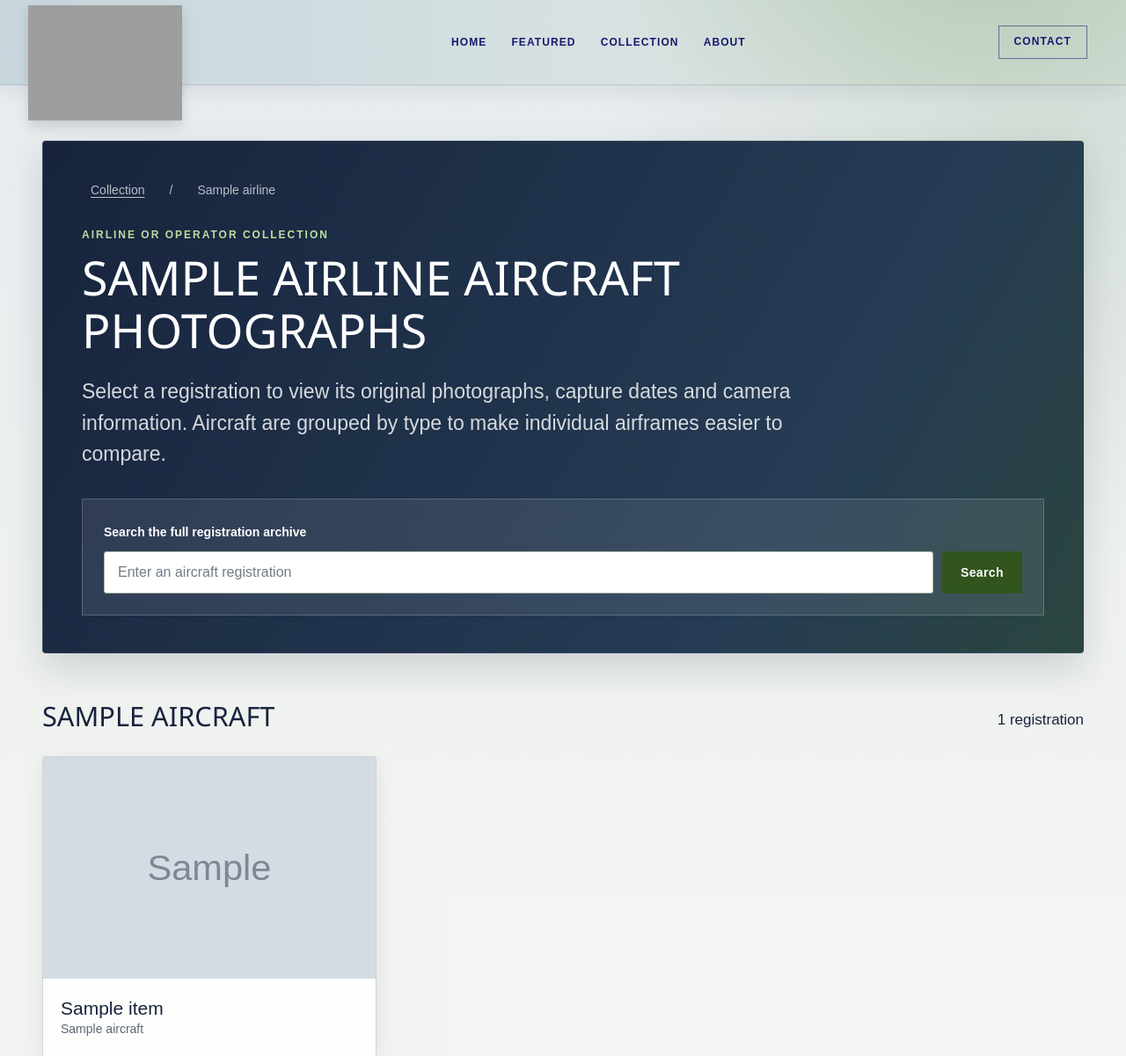
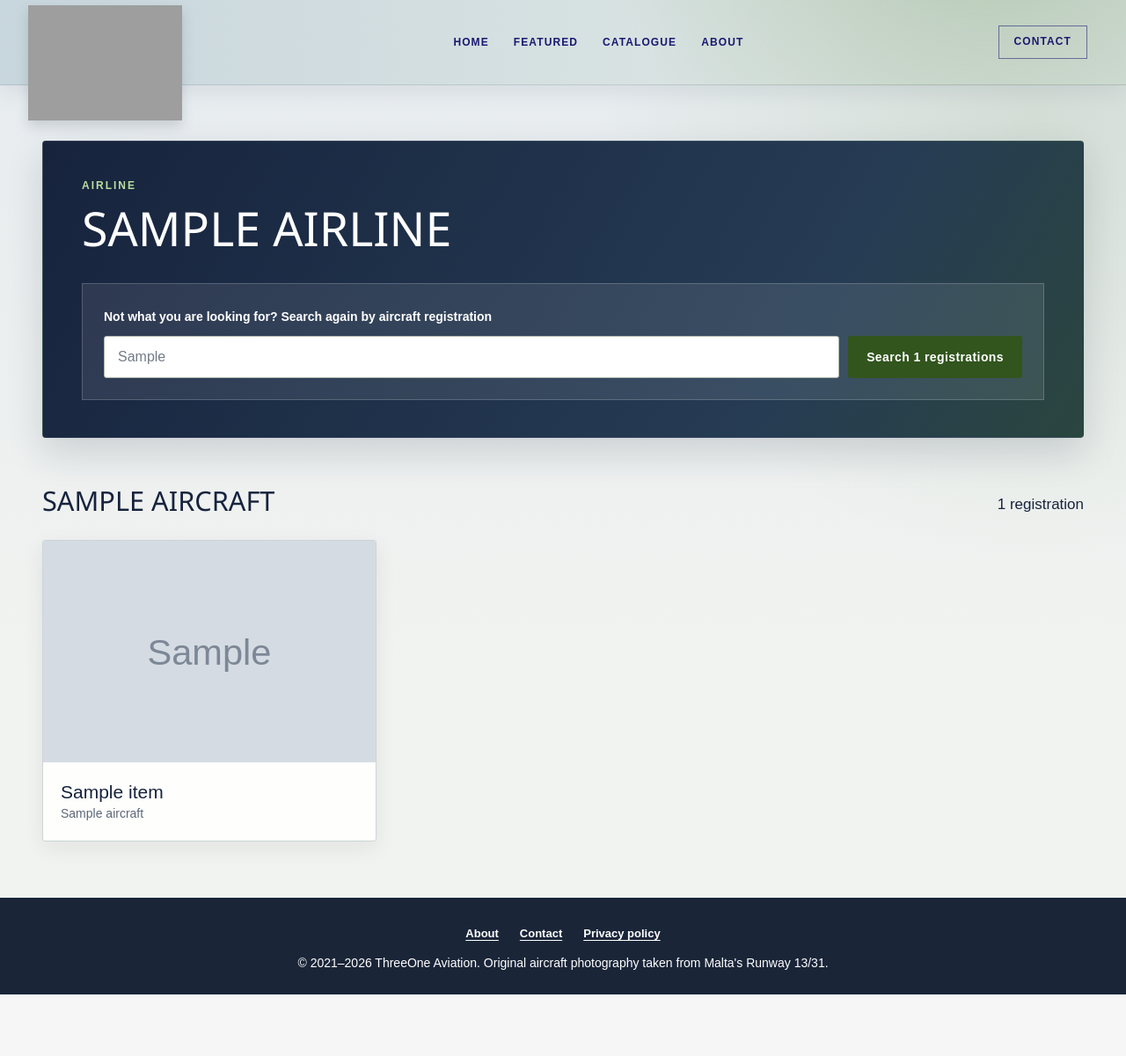
Before and after one commit to andreasant34/threeoneaviation-webapp, a Django app: template aviationwebapp/templates/collection/registrations.html in a window 1280 px wide. Shown: the top 1201 px of the page at 88% size. After the commit the page ends 1131 px from the top, so only its background shows below. Run offline with Django 5.2, Linux system fonts and the light colour scheme; the template is opened without the code that fills it: most values are stand-ins (such as "Sample title", 1, 10 or a date in 2020); grey boxes marked "Sample" are stand-in pictures; some web fonts are replaced; grey boxes are pictures that could not be loaded.

Commit message:
Search enhancements

```diff
--- a/aviationwebapp/models/airline.py
+++ b/aviationwebapp/models/airline.py
@@ -16,7 +16,7 @@ class Airline:
         self.name = name
         self.short_name = name.lower().replace(" ", "_")
         self.aircrafts = None
-
+        self.aircraft_registration_example = None
         self.cover_id = cover_id
         self.cover_url = settings.CDN_URL + cover_id + ".jpg" if cover_id else None
 
--- a/aviationwebapp/services/content_service.py
+++ b/aviationwebapp/services/content_service.py
@@ -134,6 +134,7 @@ class ContentService:
                                 self.__get_first_file_by_parent_id(covers, r['id']),
                                 aircraft
                             )
+                            airline.aircraft_registration_example = registration.name
                             aircraft.registrations.append(registration)
 
                     airline.aircrafts.append(aircraft)
--- a/aviationwebapp/templates/collection/collection.html
+++ b/aviationwebapp/templates/collection/collection.html
@@ -7,12 +7,12 @@
 {% block content %}
 <div class="site-page catalog-page">
     <header class="catalog-header">
-        <p class="eyebrow">Aircraft Catalogue</p>
+        <p class="eyebrow">Catalogue</p>
         <h1>Browse the entire collection of aircraft photographs</h1>
         <form method="get" action="{% url 'collection' %}" class="catalog-search" role="search">
             <label for="collection-search">Search by aircraft registration</label>
             <div class="search-input-row">
-                <input id="collection-search" type="search" name="search" placeholder="For example: D-ATOP" autocomplete="off">
+                <input id="collection-search" type="search" name="search" placeholder="D-ATOP" autocomplete="off">
                 <button type="submit" class="content-button primary">Search {{ registrations_count }} registrations</button>
             </div>
         </form>
--- a/aviationwebapp/templates/collection/registrations.html
+++ b/aviationwebapp/templates/collection/registrations.html
@@ -1,21 +1,19 @@
 {% extends 'layout.html' %}
 
 {% block title %}{{ airline.name }} Aircraft Photo Collection{% endblock title %}
-{% block meta_description %}Browse original {{ airline.name }} aircraft photographs by type and registration in the ThreeOne Aviation archive from Malta.{% endblock meta_description %}
+{% block meta_description %}Browse original {{ airline.name }} aircraft photographs by type and registration in the ThreeOne Aviation catalogue.{% endblock meta_description %}
 {% block og_title %}{{ airline.name }} Aircraft Photos | ThreeOne Aviation{% endblock og_title %}
 
 {% block content %}
 <div class="site-page catalog-page">
     <header class="catalog-header airline-catalog-header">
-        <nav class="breadcrumbs" aria-label="Breadcrumb"><a href="{% url 'collection' %}">Collection</a><span aria-hidden="true">/</span><span>{{ airline.name }}</span></nav>
-        <p class="eyebrow">Airline or operator collection</p>
-        <h1>{{ airline.name }} aircraft photographs</h1>
-        <p class="article-lead">Select a registration to view its original photographs, capture dates and camera information. Aircraft are grouped by type to make individual airframes easier to compare.</p>
+        <p class="eyebrow">Airline</p>
+        <h1>{{ airline.name }}</h1>
         <form method="get" action="{% url 'collection' %}" class="catalog-search" role="search">
-            <label for="airline-search">Search the full registration archive</label>
+            <label for="collection-search">Not what you are looking for? Search again by aircraft registration</label>
             <div class="search-input-row">
-                <input id="airline-search" type="search" name="search" placeholder="Enter an aircraft registration">
-                <button type="submit" class="content-button primary">Search</button>
+                <input id="collection-search" type="search" name="search" placeholder="{{airline.aircraft_registration_example}}" autocomplete="off">
+                <button type="submit" class="content-button primary">Search {{ registrations_count }} registrations</button>
             </div>
         </form>
     </header>
@@ -35,12 +33,12 @@
                 </a>
             </article>
             {% empty %}
-            <p class="empty-state">No registrations are currently catalogued for this aircraft type.</p>
+            <p class="empty-state">No registrations were found for {{ aircraft.name }}.</p>
             {% endfor %}
         </div>
     </section>
     {% empty %}
-    <p class="empty-state">No aircraft are currently catalogued in this collection.</p>
+    <p class="empty-state">No registrations were found for {{ airline.name }}.</p>
     {% endfor %}
 </div>
 {% endblock content %}
--- a/aviationwebapp/templates/layout.html
+++ b/aviationwebapp/templates/layout.html
@@ -48,7 +48,7 @@
                         <ul class="aurel_menu">
                             <li class="{% if request.path == '/' %}current-menu-ancestor{% endif %}"><a href="{% url 'home' %}">Home</a></li>
                             <li class="{% if highlight_featured_menu_item %}current-menu-ancestor{% endif %}"><a href="{% url 'featured' %}">Featured</a></li>
-                            <li class="{% if highlight_collection_menu_item %}current-menu-ancestor{% endif %}"><a href="{% url 'collection' %}">Collection</a></li>
+                            <li class="{% if highlight_collection_menu_item %}current-menu-ancestor{% endif %}"><a href="{% url 'collection' %}">Catalogue</a></li>
                             <li class="{% if highlight_about_menu_item %}current-menu-ancestor{% endif %}"><a href="{% url 'about' %}">About</a></li>
                         </ul>
                     </nav>
--- a/aviationwebapp/view_models/collection_view_models.py
+++ b/aviationwebapp/view_models/collection_view_models.py
@@ -23,6 +23,7 @@ class CollectionMultiSearchViewModel:
     registrations: List[Registration]
     highlight_collection_menu_item: bool
     registrations_count: int
+    search_param: str
 
 @dataclass
 class CollectionAirlineSearchViewModel:
--- a/aviationwebapp/views.py
+++ b/aviationwebapp/views.py
@@ -89,7 +89,8 @@ def __render_search_param(request, search_param):
         view_model = CollectionMultiSearchViewModel(
             registrations = filtered_registrations,
             highlight_collection_menu_item = True,
-            registrations_count = ContentServiceInstance.get_registrations_count()
+            registrations_count = ContentServiceInstance.get_registrations_count(),
+            search_param = search_param
         )
         return render(request, 'collection/search.html', asdict(view_model))
 
```
Also changed, not shown: aviationwebapp/templates/collection/search.html (+7 -10 lines), aviationwebapp/templates/collection/single.html (+10 -13 lines).
